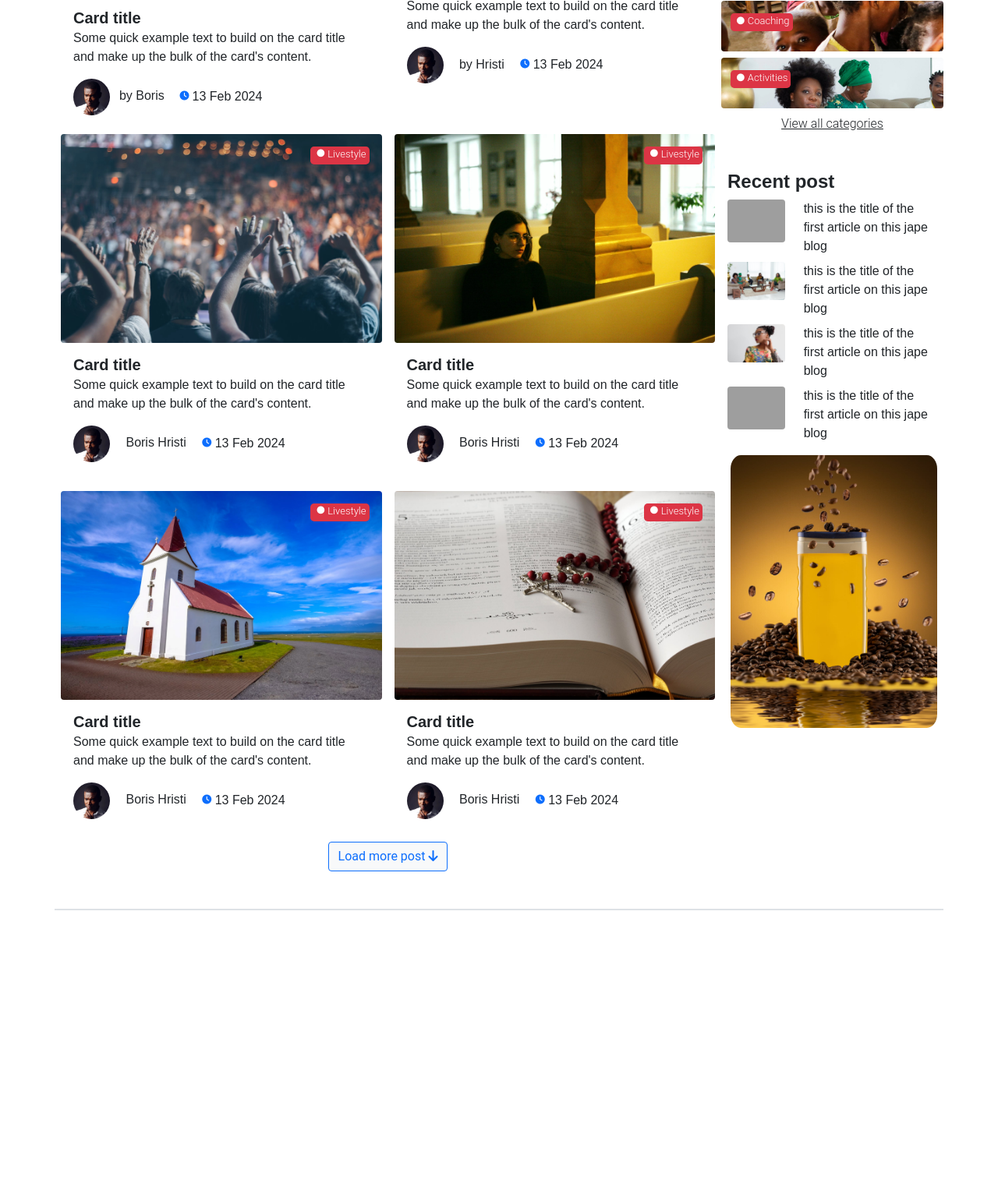
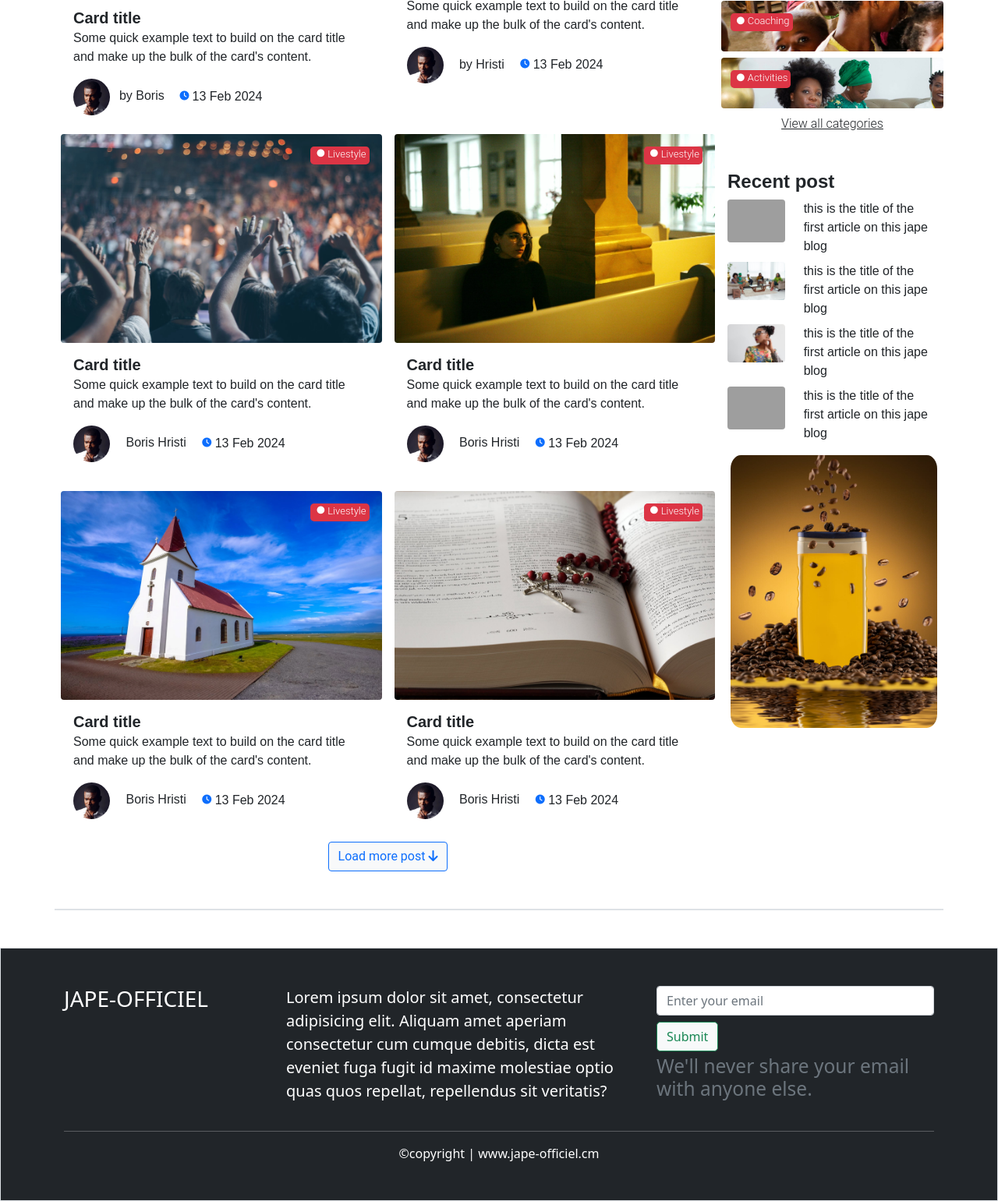
Before and after one commit to borishristi/jape-official, a Django app: page / in a window 1280 px wide. Shown: the part 1138-2679 px from the top of the page at 78% size. Before the commit the page ends 2306 px from the top, so only its background shows below. Run offline with Django 3.2, Linux system fonts and the light colour scheme; some libraries are stand-ins or nearby versions; grey boxes are pictures that could not be loaded.

Commit message:
I have imprement the footer

```diff
--- a/src/blog/templates/blog/template_site.html
+++ b/src/blog/templates/blog/template_site.html
@@ -16,7 +16,7 @@
 
 <nav class="navbar navbar-expand-lg navbar-light bg-primary">
     <div class="container">
-        <a class="navbar-brand roboto-black-italic" href="#">JAPE OFFICIEL</a>
+        <a class="navbar-brand roboto-black-italic" href="#">JAPE-OFFICIEL</a>
         <button class="navbar-toggler" type="button" data-bs-toggle="collapse" data-bs-target="#navbarSupportedContent"
                 aria-controls="navbarSupportedContent" aria-expanded="false" aria-label="Toggle navigation">
             <span class="navbar-toggler-icon"></span>
@@ -55,12 +55,12 @@
                     <a class="nav-link text-white title-link-nav" href="#">Contact us</a>
                 </li>
             </ul>
-            <form class="d-flex">
-                <input class="form-control me-2" type="search" placeholder="Search" aria-label="Search">
-                <button class="btn btn-outline-success btn-light" type="submit">Search</button>
-                <!--                <span><i class="fa-solid fa-magnifying-glass fa-2xl mt-2"></i></span>-->
-            </form>
         </div>
+        <form class="d-flex">
+            <input class="form-control me-2" type="search" placeholder="Search" aria-label="Search">
+            <button class="btn btn-outline-success btn-light" type="submit">Search</button>
+            <!--                <span><i class="fa-solid fa-magnifying-glass fa-2xl mt-2"></i></span>-->
+        </form>
     </div>
 </nav>
 
@@ -381,7 +381,8 @@
                         </div>
                     </div>
                     <div class="col-12 d-grid gap-2 justify-content-center">
-                        <a class="btn btn-light btn-outline-primary" href="#">Load more post <i class="fa-solid fa-arrow-down" style="color: #0D6EFD"></i></a>
+                        <a class="btn btn-light btn-outline-primary" href="#">Load more post <i
+                                class="fa-solid fa-arrow-down" style="color: #0D6EFD"></i></a>
                     </div>
                 </div>
             </div>
@@ -418,7 +419,7 @@
                             </a>
                         </div>
                     </div>
-                    <h4 class="mt-4 pb-2 montserrat-title_card">Trending topics</h4>
+                    <h4 class="mt-4 pb-2 montserrat-title_card"><a href="#" class="title-link">Trending topics</a></h4>
                     <div class="img-hover col-12 mt-1 mb-2 rounded"
                          style="background-image: url('{% static 'img/img_topic_6.jpg' %}'); background-size: cover; height: 65px">
                             <span style="font-size: small"
@@ -532,6 +533,40 @@
 </div>
 
 <!--END ARTICLES SECTION-->
+
+<!--START FOOTER -->
+
+<footer class="container-fluid bg-dark border text-white">
+    <div class="container mb-5 mt-5">
+        <div class="row">
+            <div class="col-md-3 h3">
+                JAPE-OFFICIEL
+            </div>
+            <div class="col-md-5 lead">
+                <p>Lorem ipsum dolor sit amet, consectetur adipisicing elit. Aliquam amet aperiam consectetur cum cumque
+                    debitis, dicta est eveniet fuga fugit id maxime molestiae optio quas quos repellat, repellendus sit
+                    veritatis?</p>
+            </div>
+            <div class="col-md-4 h3">
+                <form>
+                    <div class="mb-3">
+                        <input type="email" class="form-control" id="exampleInputEmail1" aria-describedby="emailHelp"
+                               placeholder="Enter your email">
+                        <button type="submit" class="btn btn-light rounded-3 btn-outline-success mt-2">Submit</button>
+                        <div id="emailHelp" class="form-text lead">We'll never share your email with anyone else.</div>
+                    </div>
+                </form>
+            </div>
+        </div>
+        <hr>
+        <div class="col-12 d-grid justify-content-center">
+            <span>&copy;copyright | <a href="#" class="title-link-white h6">www.jape-officiel.cm</a></span>
+        </div>
+    </div>
+</footer>
+
+<!--END FOOTER-->
+
 <script src="https://cdn.jsdelivr.net/npm/bootstrap@5.0.2/dist/js/bootstrap.bundle.min.js"
         integrity="sha384-MrcW6ZMFYlzcLA8Nl+NtUVF0sA7MsXsP1UyJoMp4YLEuNSfAP+JcXn/tWtIaxVXM"
         crossorigin="anonymous"></script>
```
